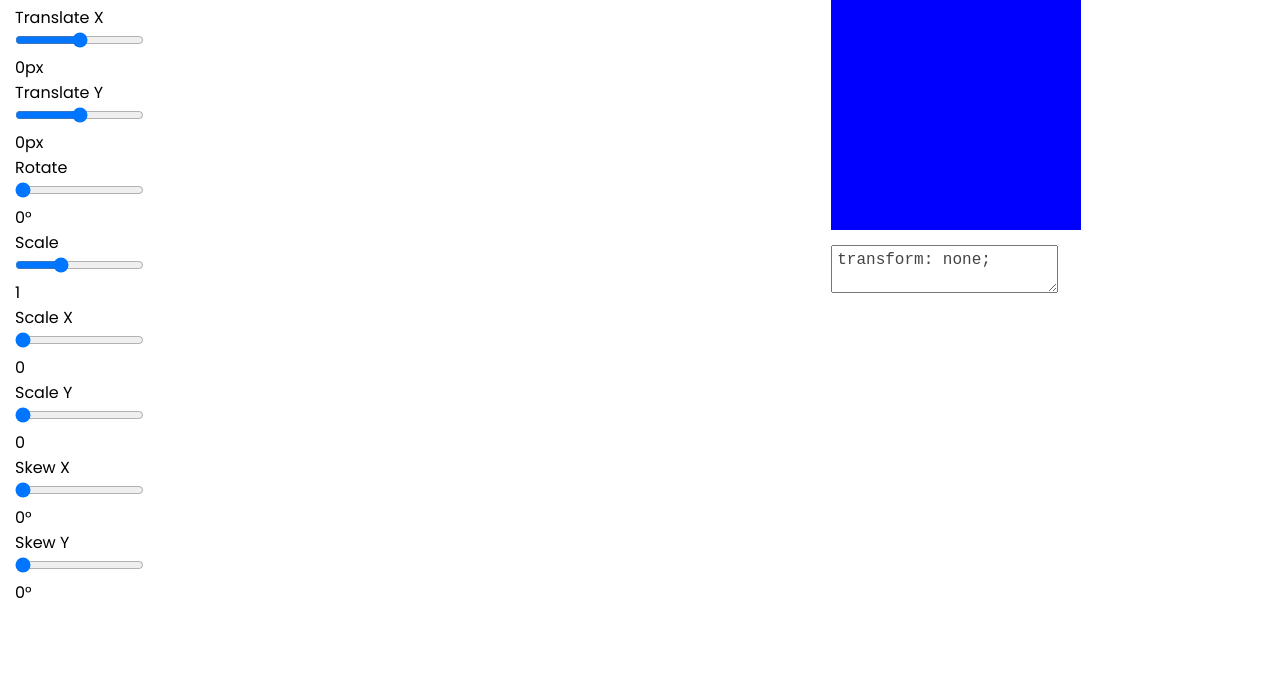
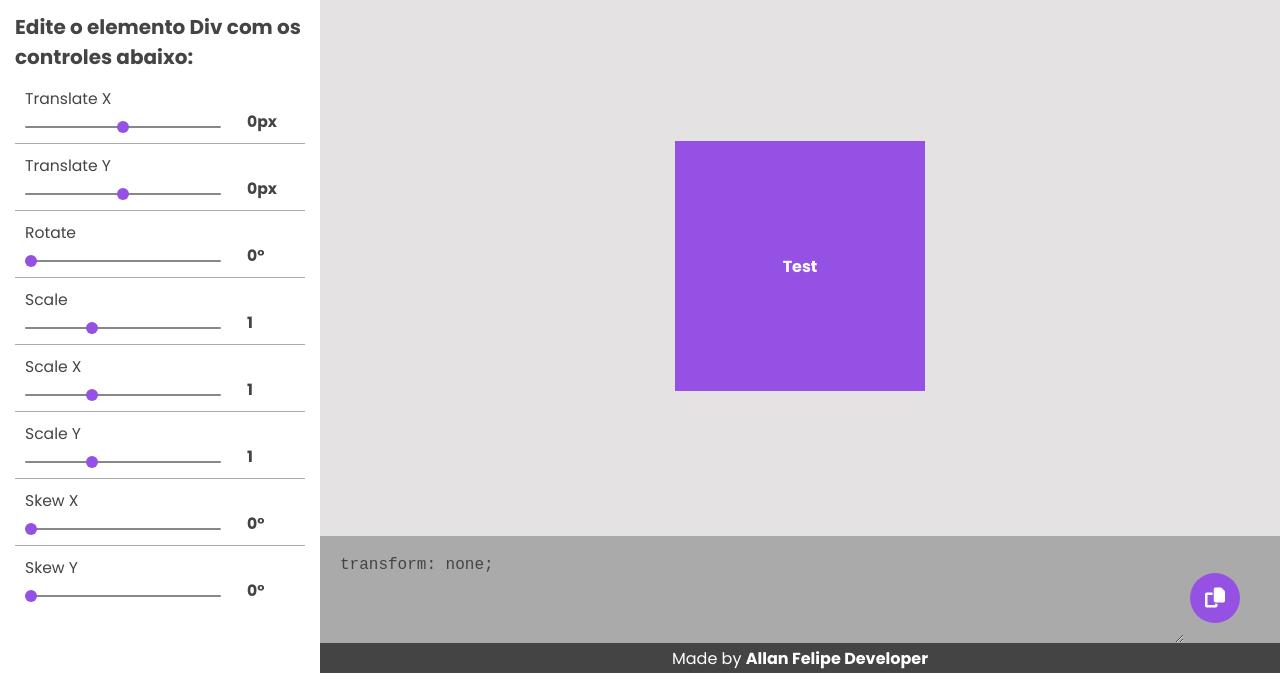
Before and after one commit to allanfpcruz/tranform-generator, a plain HTML site: page index.html in a window 1280 px wide. Shown: the part 110-800 px from the top of the page. Drawn offline with Linux system fonts and the light colour scheme.

Commit message:
finalização do script, principal estilização

```diff
--- a/css/style.css
+++ b/css/style.css
@@ -1,3 +1,8 @@
+:root {
+  --cor01: rgb(149,81,228);
+  --cor02: #444;
+}
+
 * {
   margin: 0;
   padding: 0;
@@ -6,36 +11,189 @@
   font-size: 16px;
 }
 
+body {
+  height: 100vh;
+}
+
 .container {
   display: grid;
-  grid-template-columns: repeat(2, 1fr);
-  gap: 15px;
+  grid-template-columns: repeat(4, 1fr);
+  height: 100%;
+}
+
+h1 {
+  grid-column: 1 / 5;
+  text-align: start;
+  font-size: 2.5rem;
+  font-weight: bold;
+  background-color: var(--cor01);
+  color: #fff;
   padding: 15px;
 }
 
-h1 {
-  grid-column: 1 / 3;
-  text-align: center;
-  font-size: 2.5rem;
+#input-area {
+  overflow-y: scroll;
+  padding: 15px;
+  height: calc(100% + 30px);
+}
+
+#input-area > p {
+  font-size: 1.25rem;
+  font-weight: bold;
+  color: var(--cor02);
+  margin-bottom: 15px;
+}
+
+.control-item {
+  border-bottom: .5px solid #aaaaaa;
+  padding: 0 0 5px 10px;
+  margin: 10px 0;
+  position: relative;
+}
+
+.control-item:last-child {
+  border: none;
+  margin-bottom: 0;
+}
+
+.control-item  p {
+  font-size: .975rem;
+  color: var(--cor02);
+}
+
+.control-item input {
+  width: 70%;
+  -webkit-appearance: none;
+  appearance: none;
+  margin-bottom: 10px;
+}
+
+.control-item input::-webkit-slider-runnable-track {
+  height: 2px;
+  background: #888;
+  border: none;
+  border-radius: 3px;
+}
+
+.control-item input::-webkit-slider-thumb {
+  -webkit-appearance: none;
+  border: none;
+  height: 12px;
+  width: 12px;
+  border-radius: 50%;
+  background: var(--cor01);
+  margin-top: -5px;
+}
+
+.control-item .control-num {
+  position: absolute;
+  left: 80%;
+  bottom: 10px;
+  font-weight: bold;
 }
 
 #element-area {
-  grid-column: 2;
-  justify-self: center;
+  width: 100%;
+  height: 100%;
+  grid-column: 2/5;
+  background-color: #e4e2e2;
+  display: grid;
+  grid-template-rows: repeat(6, 1fr);
+}
+
+#area-of-element {
+  grid-row: 1/6;
+  display: flex;
+  align-items: center;
+  justify-content: center;
 }
 
 #element {
   height: 250px;
   width: 250px;
-  background-color: blue;
+  background-color: var(--cor01);
+  color: #fff;
+  font-size: 1rem;
+  font-weight: bold;
+  display: flex;
+  justify-content: center;
+  align-items: center;
 }
 
 #output-area {
-  margin: 15px 0;
+  background-color: #aaaaaa;
+  position: relative;
 }
 
-textarea {
-  padding: 5px;
+#output-area textarea {
+  padding: 20px;
   font-family: monospace;
   color: #444;
+  height: 100%;
+  width: 90%;
+  position: relative;
+  background-color: #aaaaaa;
+  border: none;
 }
+
+#output-area textarea:focus-within {
+  outline: none;
+  border: none;
+}
+
+#button-area {
+  padding: 5px;
+  cursor: pointer;
+  position: absolute;
+  bottom: 20px;
+  right: 40px;
+  height: 55px;
+  width: 55px;
+}
+
+#output-area button {
+  transition: .4s cubic-bezier(0.215, 0.610, 0.355, 1);
+  position: absolute;
+  border: none;
+  background-color: var(--cor01);
+  border-radius: 50%;
+  height: 50px;
+  width: 50px;
+  cursor: pointer;
+}
+
+#output-area #button-area:hover button {
+  bottom: 10px;
+  right: 10px;
+  box-shadow: 5px 5px 10px rgba(0, 0, 0, 0.507);
+}
+
+#output-area button i {
+  color: #fff;
+  font-size: 1.25rem;
+  padding: 5px;
+}
+
+footer {
+  grid-column: 2/5;
+  background-color: var(--cor02);
+  height: 30px;
+  width: 100%;
+  color: #fff;
+  font-size: 0.675rem;
+  padding: 3px;
+}
+
+footer p {
+  text-align: center;
+}
+
+footer p a {
+  color: #fff;
+  text-decoration: none;
+  font-weight: bold;
+}
+
+footer p a:hover {
+  text-decoration: underline;
+}
--- a/index.html
+++ b/index.html
@@ -7,11 +7,12 @@
   <link rel="preconnect" href="https://fonts.googleapis.com">
   <link rel="preconnect" href="https://fonts.gstatic.com" crossorigin>
   <link href="https://fonts.googleapis.com/css2?family=Poppins:wght@400;700&display=swap" rel="stylesheet">
-  <title>Tranform Generator</title>
+  <link rel="stylesheet" href="https://cdnjs.cloudflare.com/ajax/libs/font-awesome/6.4.2/css/all.min.css" integrity="sha512-z3gLpd7yknf1YoNbCzqRKc4qyor8gaKU1qmn+CShxbuBusANI9QpRohGBreCFkKxLhei6S9CQXFEbbKuqLg0DA==" crossorigin="anonymous" referrerpolicy="no-referrer" />
+  <title>Transform Generator</title>
 </head>
 <body>
   <main class="container">
-    <h1>Tranform Generator</h1>
+    <h1>Transform Generator</h1>
     <div id="input-area">
       <p>Edite o elemento Div com os controles abaixo:</p>
       <div id="controls-area">
@@ -37,13 +38,13 @@
         </div>
         <div class="control-item">
           <p>Scale X</p>
-          <input type="range" value="0" min="0" max="3" step=".1" name="scaleX" id="range-scale-x">
-          <p class="control-num">0</p>
+          <input type="range" value="1" min="0" max="3" step=".1" name="scaleX" id="range-scale-x">
+          <p class="control-num">1</p>
         </div>
         <div class="control-item">
           <p>Scale Y</p>
-          <input type="range" value="0" min="0" max="3" step=".1" name="scaleY" id="range-scale-y">
-          <p class="control-num">0</p>
+          <input type="range" value="1" min="0" max="3" step=".1" name="scaleY" id="range-scale-y">
+          <p class="control-num">1</p>
         </div>
         <div class="control-item">
           <p>Skew X</p>
@@ -58,11 +59,23 @@
       </div>
     </div>
     <div id="element-area">
-      <div id="element"></div>
+      <div id="area-of-element">
+        <div id="element">
+          <p>Test</p>
+        </div>
+      </div>
       <div id="output-area">
         <textarea name="code" id="code-area" rows="2">transform: none;</textarea>
+        <div id="button-area">
+          <button id="copy">
+            <i class="fa-solid fa-copy"></i>
+          </button>
+        </div>
       </div>
     </div>
+    <footer>
+      <p>Made by <a href="https://github.com/allanfpcruz" target="_blank" rel="noopener noreferrer">Allan Felipe Developer</a></p>
+    </footer>
   </main>
   <script src="js/script.js"></script>
 </body>
--- a/js/script.js
+++ b/js/script.js
@@ -1,8 +1,8 @@
 //declarações
 const inputs = document.querySelectorAll('input')
-
 const element = document.querySelector('#element')
 const codeArea = document.querySelector('#code-area')
+const copyButton = document.querySelector('#copy')
 
 let dataList = []
 let transformList = []
@@ -21,40 +21,43 @@ class Data {
 
 //cria o código de transformação
 function generateTransform(value, transform, box) {
-
   let code = ''
 
   let measure = setMeasure(transform)
 
-  if(dataList.length > 0) {
+  if(transformList.includes(transform)) {
     dataList.forEach(data => {
-      if (data.transform == transform) {
+      if(data.transform == transform) {
         data.value = value
         data.measure = measure
-      } else {
-        dataList[i] = new Data(transform, value,measure)
       }
     })
   } else {
-    let data = new Data(transform, value, measure)
-    dataList[i] = data
+    dataList[i] = new Data(transform, value, measure)
+    i++
   }
 
-
-  i++
+  transformList[i] = transform
 
   dataList.forEach(data => {
-    let partOfCode = `${data.transform}(${value}${measure})`
+    let partOfCode = `${data.transform}(${data.value}${data.measure}) `
     code += partOfCode
   })
 
   console.log(code)
-  console.log(dataList)
 
   applyTransform(code)
+  createCopy(code)
+
+  let newMeasure = ''
 
   //coloca o número no índice
-  box.innerHTML = value + measure
+  if(measure == 'deg') {
+    newMeasure = '°'
+  } else {
+    newMeasure = measure
+  }
+  box.innerHTML = value + newMeasure
 
 }
 
@@ -65,8 +68,10 @@ function applyTransform(code) {
 
 }
 
-//coloca o número do transform na interface
-
+//coloca o código pra copiar
+function createCopy(code) {
+  codeArea.value = `transform: ${code.slice(0, code.lastIndexOf(';'))};`
+}
 
 //define a unidade de medida
 function setMeasure(transform) {
@@ -84,6 +89,26 @@ function setMeasure(transform) {
 
 }
 
+//copia o código
+function copyCode() {
+  codeArea.select()
+  document.execCommand('copy')
+  alert('Code copied!')
+}
+
+//eventos
+inputs.forEach(input => {
+  input.addEventListener('input', (e) => {
+    let transformType = input.getAttribute('name')
+    let numBox = input.parentNode.querySelector('.control-num')
+    generateTransform(input.value, transformType, numBox)
+  })
+})
+
+copyButton.addEventListener('click', (e) => {
+  copyCode()
+})
+
 //esboço do código
 
 //  if (!codeArea.value.includes(transform) || !codeArea.value.includes('none')) {
@@ -95,12 +120,3 @@ function setMeasure(transform) {
 //  } else {
 //    codeArea.value = `transform: ${code};`
 //  }
-
-//eventos
-inputs.forEach(input => {
-  input.addEventListener('change', (e) => {
-    let transformType = input.getAttribute('name')
-    let numBox = input.parentNode.querySelector('.control-num')
-    generateTransform(input.value, transformType, numBox)
-  })
-})
```
